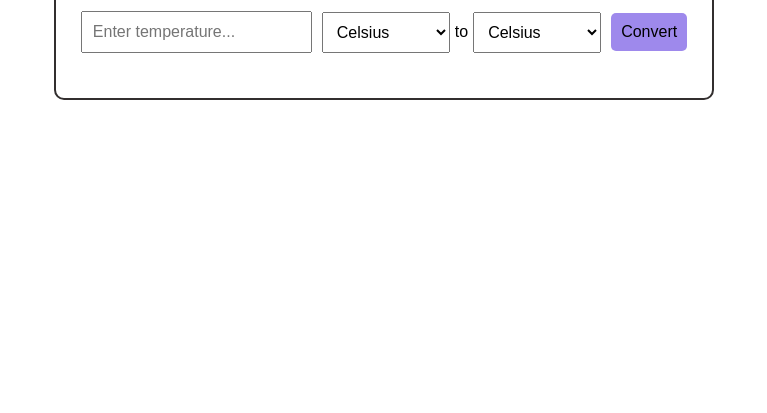
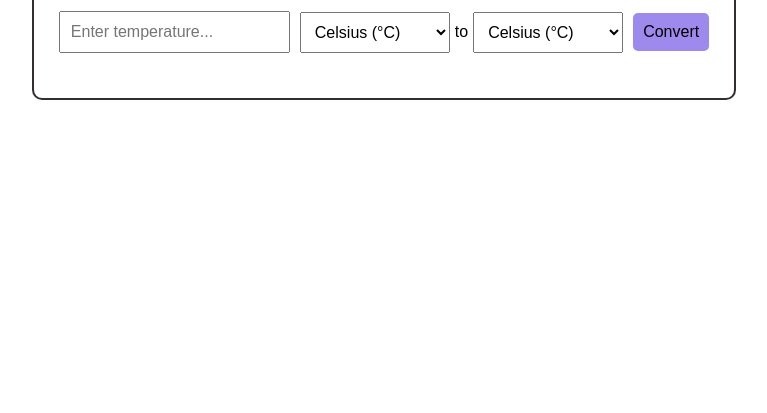
Before and after one commit to shineishukla/Temperature-converter, a plain HTML site: page index.html in a window 1280 px wide. Shown: the part 387-800 px from the top of the page, without its empty margins (256-1023 px from the left). Drawn offline with Linux system fonts and the light colour scheme.

Commit message:
Update index.html

```diff
--- a/index.html
+++ b/index.html
@@ -12,15 +12,15 @@
     <div class="converter">
       <input type="number" id="inputTemp" placeholder="Enter temperature...">
       <select id="convertFrom">
-        <option value="celsius">Celsius</option>
-        <option value="fahrenheit">Fahrenheit</option>
+        <option value="celsius">Celsius (°C)</option>
+        <option value="fahrenheit">Fahrenheit (°F)</option>
         <option value="kelvin">Kelvin (K)</option>
         <option value="rankine">Rankine (R)</option>
       </select>
       <span>to</span>
       <select id="convertTo">
-        <option value="celsius">Celsius</option>
-        <option value="fahrenheit">Fahrenheit</option>
+        <option value="celsius">Celsius (°C)</option>
+        <option value="fahrenheit">Fahrenheit (°F)</option>
         <option value="kelvin">Kelvin (K)</option>
         <option value="rankine">Rankine (R)</option>
       </select>
```
